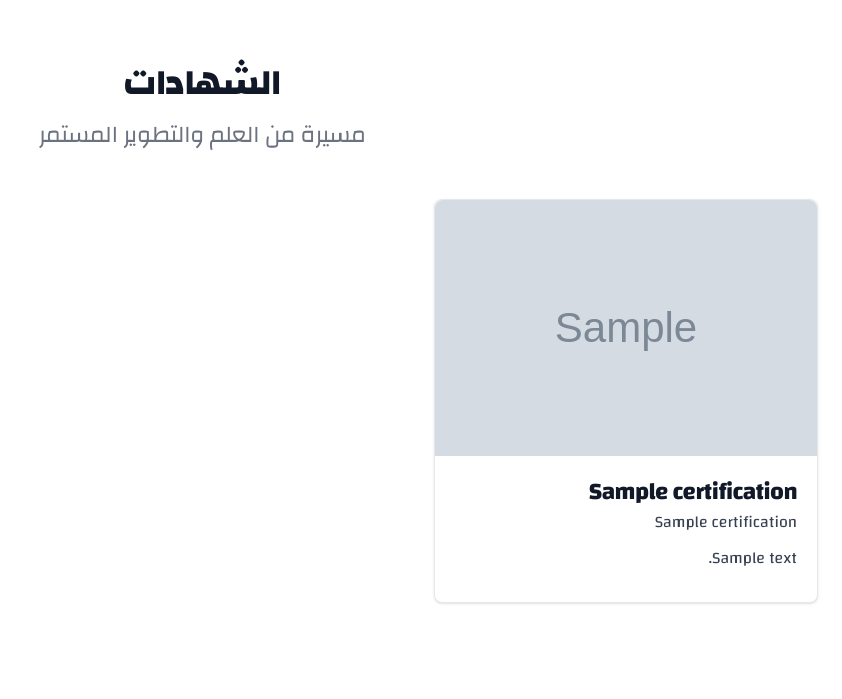
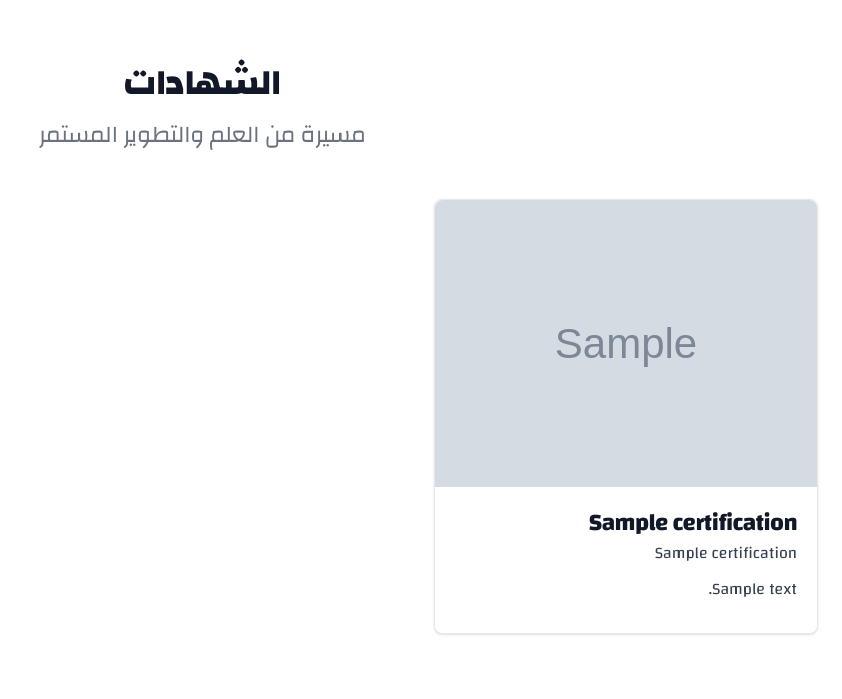
Before and after one commit to Abubakr-Alsheikh/hassanzaki-coaching-website, a Django app: page / in a window 1280 px wide. Shown: the part 1391-2090 px from the top of the page, without its empty margins (438-1280 px from the left). Run offline with Django 5.2, Linux system fonts and the light colour scheme; tables that the repository leaves empty hold one stand-in row (values such as "Sample post"); grey boxes marked "Sample" are stand-in pictures; some libraries are stand-ins or nearby versions.

Commit message:
Changing the image heights

```diff
--- a/templates/coaching/index.html
+++ b/templates/coaching/index.html
@@ -51,7 +51,7 @@
             <div class="max-w-sm rounded-lg border border-gray-200 bg-white shadow dark:border-gray-700 dark:bg-gray-800" data-aos="fade-up" data-aos-duration="1000">
                 {% if certification.image %}
                 <a href="#">
-                    <img class="h-64 w-full rounded-t-lg" src="{{ certification.image.url }}" alt="{{ certification.title }}" />
+                    <img class="w-full rounded-t-lg" src="{{ certification.image.url }}" alt="{{ certification.title }}" />
                 </a>
                 {% endif %}
                 <div class="{% if certification.title %}p-5{% else %}p-0{% endif %}">
```
